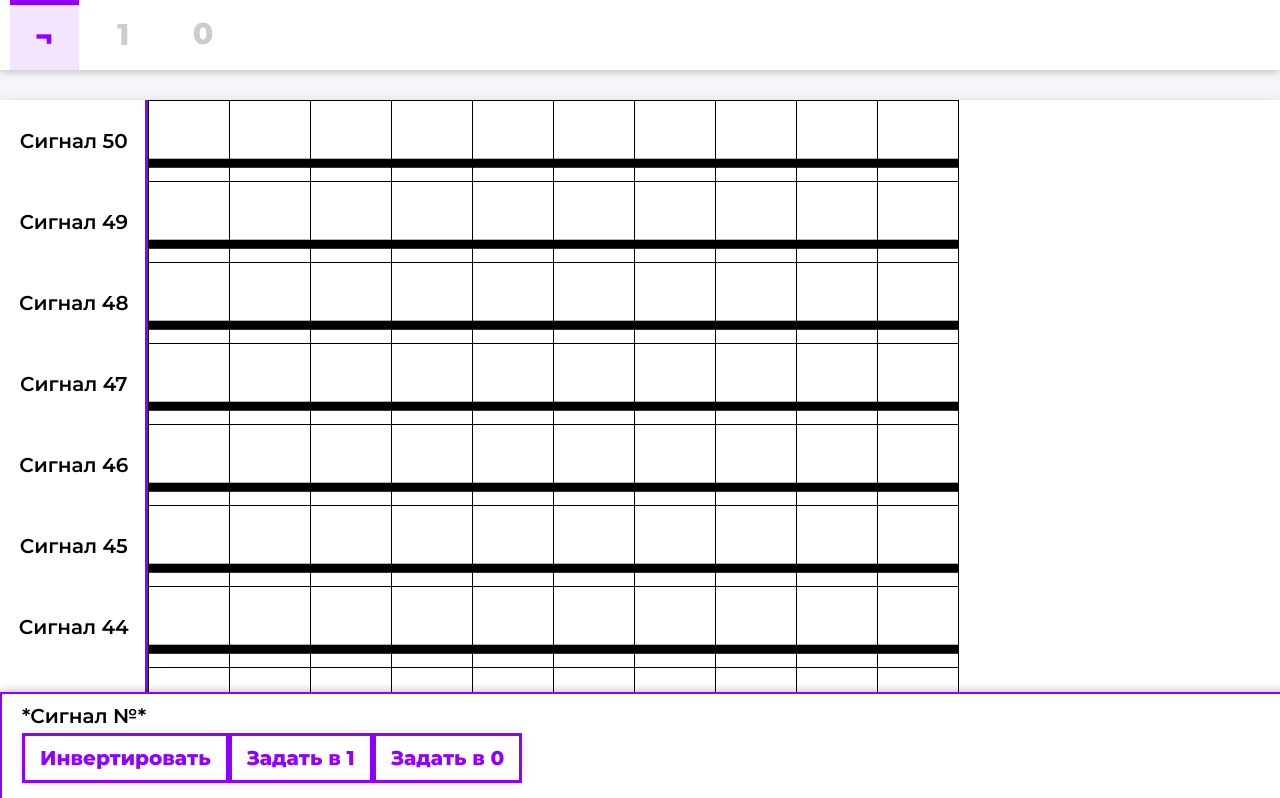
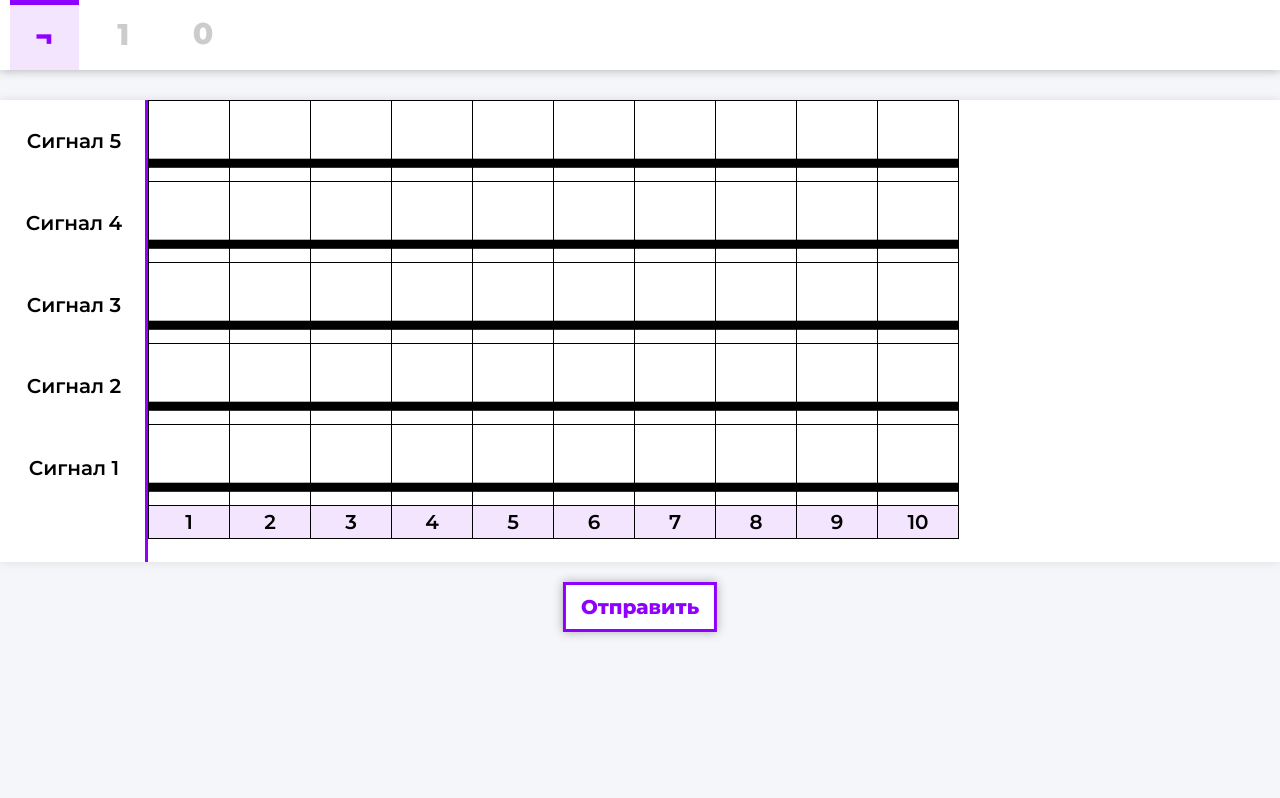
Before and after one commit to vaspean/gui, a Vue app: page / in a window 1280 px wide. Shown: the top 798 px of the page. Built offline with nearby package versions, Linux system fonts and the light colour scheme.

Commit message:
25.08 11:45

```diff
--- a/public/css/style.css
+++ b/public/css/style.css
@@ -176,17 +176,25 @@ ul {
 }
 
 .table ul {
-    padding-left: 10px;
-    padding-right: 10px;
-    min-width: 125px;
+    /* padding-left: 10px;
+    padding-right: 10px; */
+    min-width: 145px;
     display: flex;
     flex-direction: column;
-    justify-content: space-between;
     padding-bottom: 53px;
+    /* border-top: 1px var(--color-white) solid; */
 }
 
+
+
 .table ul li {
-    height: 81px;
+    padding: 0 20px;
+    height: 81.5px;
+    cursor: pointer;
+}
+
+.table ul li:first-child {
+    height: 82.5px;
 }
 
 .table__container {
@@ -218,6 +226,18 @@ td {
     position: absolute;
     top: 11%;
     left: 1%;
+}
+
+.signal__item:hover {
+    /* background-color: var(--color-main-light-low-opacity); */
+    opacity: 0.5;
+}
+.signal__item:active {
+    background-color: var(--color-main-light);
+}
+.signalName_selected {
+    background-color: var(--color-main);
+    color: var(--color-white);
 }
 
 .signalTime {
@@ -286,11 +306,27 @@ td {
     z-index: 99;
 }
 
+.toolbar span{
+    margin-right: 10px;
+}
+
+.clearSelected {
+    color: var(--color-main);
+    font-size: 24px;
+    cursor: pointer;
+}
+
 .toolbar ul {
+    margin-top: 5px;
     display: flex;
 }
 
-.toolbar p {
+.toolbar ul li {
+    margin-right: 15px;
+    cursor: pointer;
+}
+
+.toolbar span {
     text-align: center;
 }
 
--- a/public/server/input.json
+++ b/public/server/input.json
@@ -1 +1 @@
-{"numOfStr": 50,"numOfTime": 10}
+{"numOfStr": 5,"numOfTime": 10}
--- a/src/App.vue
+++ b/src/App.vue
@@ -24,12 +24,13 @@
       </li>
     </ul>
 
-   <div class="toolbar">
-      <span>*Сигнал №*</span>
+   <div class="toolbar" v-show="signalSelectedArr.length > 0">
+      <span>Выбрано {{signalSelectedArr.length}} шт</span>
+      <span class="clearSelected" @click="clearSelected">❎</span>
       <ul>
-        <li><a href="#" class="button15">Инвертировать</a></li>
-        <li><a href="#" class="button15">Задать в 1</a></li>
-        <li><a href="#" class="button15">Задать в 0</a></li>
+        <li><a href="" class="button15" @click.prevent="allInvert">Инвертировать</a></li>
+        <li><a href="" class="button15" @click.prevent="allToOne">Задать в 1</a></li>
+        <li><a href="" class="button15" @click.prevent="allToZero">Задать в 0</a></li>
        <!--  <li class="generator">
           <p>Генератор</p>
           <label>Кол-во единиц</label>
@@ -39,22 +40,14 @@
           <a href="#" class="button15">Задать</a>
         </li>-->
       </ul>
-     <!-- <input type="radio" id="radio_allToOne" name="mode" value="3" v-model="mode" checked>
-      <label for="radio_inverse">Весь сигнал в единицу</label>
-      <input type="radio" id="radio_allToZero" name="mode" value="4" v-model="mode">
-      <label for="radio_toOne">Весь сигнал в ноль</label>
-      <input type="radio" id="radio_allInvert" name="mode" value="5" v-model="mode">
-      <label for="radio_toOne">Инвертировать сигнал</label>-->
     </div>
 
     <div>
 
     </div>
-    <!-- <canvas class="testCanvas" id="testCanvas" width="150" height="150">Обновите браузер</canvas> -->
-    <!-- <h3>{{mainData}}</h3> -->
     <div class="table">
       <ul>
-        <li class="signal__item" v-for="signal in mainData" :key="signal.name">
+        <li :class="{signalName_selected: signalSelectedArr.includes(signal.id)}" class="signal__item" v-for="signal in mainData" :key="signal.name" @click.prevent="signalSelect(signal.id)">
             <p class="signalName">
               {{signal.name}}
             </p>
@@ -64,16 +57,11 @@
         <table class="graph">
           <tbody class="graph__body">
             <tr v-for="signal in mainData" :key="signal.name" class="graph__tr">
-              <!-- <td class="signalName">{{signal.name}}
-                <button>⚙</button>
-              </td> -->
-              <td v-bind:class="{ isOne: value===1, isZero: value===0 }" class="signalValue"
+              <td :class="{ isOne: value===1, isZero: value===0 }" class="signalValue"
                 v-for="(value,index) in signal.value" @click="interact(signal.id,index)">
-                <!-- {{value}} -->
               </td>
             </tr>
             <tr>
-              <!-- <td>name/time</td> -->
               <td class="signalTime" v-for="(timeCount,index) in startInfo.numOfTime">{{timeCount}}</td>
             </tr>
           </tbody>
@@ -97,6 +85,7 @@ export default {
       },
       mainData: null,
       mode: 2,
+      signalSelectedArr: []
     }
   },
   created() {
@@ -136,24 +125,45 @@ export default {
           varArray[index] === 0 ? varArray[index] = 1 : varArray[index] = 0;
           this.mainData.find(item => item.id === id).value = JSON.parse(JSON.stringify(varArray));
           break;
-        case 3:
-          for (let value in varArray) {
-            varArray[value] = 1
+      }
+    },
+    signalSelect: function(signal) {
+      this.signalSelectedArr.includes(signal) ? this.signalSelectedArr.splice(this.signalSelectedArr.indexOf(signal),1) : this.signalSelectedArr.push(signal);
+    },
+    clearSelected: function() {
+      this.signalSelectedArr = [];
+    },
+    allInvert: function() {
+      for (let i = 0; i < this.mainData.length; i++) {
+        if (this.signalSelectedArr.includes(this.mainData[i].id)) {
+          let varArrayForSignal = this.mainData[i].value;
+          for (let value in varArrayForSignal) {
+            varArrayForSignal[value] === 0 ? varArrayForSignal[value] = 1 : varArrayForSignal[value] = 0
           }
-          this.mainData.find(item => item.id === id).value = JSON.parse(JSON.stringify(varArray));
-          break;
-        case 4:
-          for (let value in varArray) {
-            varArray[value] = 0
+          this.mainData[i].value = JSON.parse(JSON.stringify(varArrayForSignal));
+        }
+      }
+    },
+    allToOne: function() {
+      for (let i = 0; i < this.mainData.length; i++) {
+        if (this.signalSelectedArr.includes(this.mainData[i].id)) {
+          let varArrayForSignal = this.mainData[i].value;
+          for (let value in varArrayForSignal) {
+            varArrayForSignal[value] = 1;
           }
-          this.mainData.find(item => item.id === id).value = JSON.parse(JSON.stringify(varArray));
-          break;
-        case 5:
-          for (let value in varArray) {
-            varArray[value] === 0 ? varArray[value] = 1 : varArray[value] = 0
+          this.mainData[i].value = JSON.parse(JSON.stringify(varArrayForSignal));
+        }
+      }
+    },
+    allToZero: function() {
+       for (let i = 0; i < this.mainData.length; i++) {
+        if (this.signalSelectedArr.includes(this.mainData[i].id)) {
+          let varArrayForSignal = this.mainData[i].value;
+          for (let value in varArrayForSignal) {
+            varArrayForSignal[value] = 0;
           }
-          this.mainData.find(item => item.id === id).value = JSON.parse(JSON.stringify(varArray));
-          break;
+          this.mainData[i].value = JSON.parse(JSON.stringify(varArrayForSignal));
+        }
       }
     },
     editDone: async function () {
```
